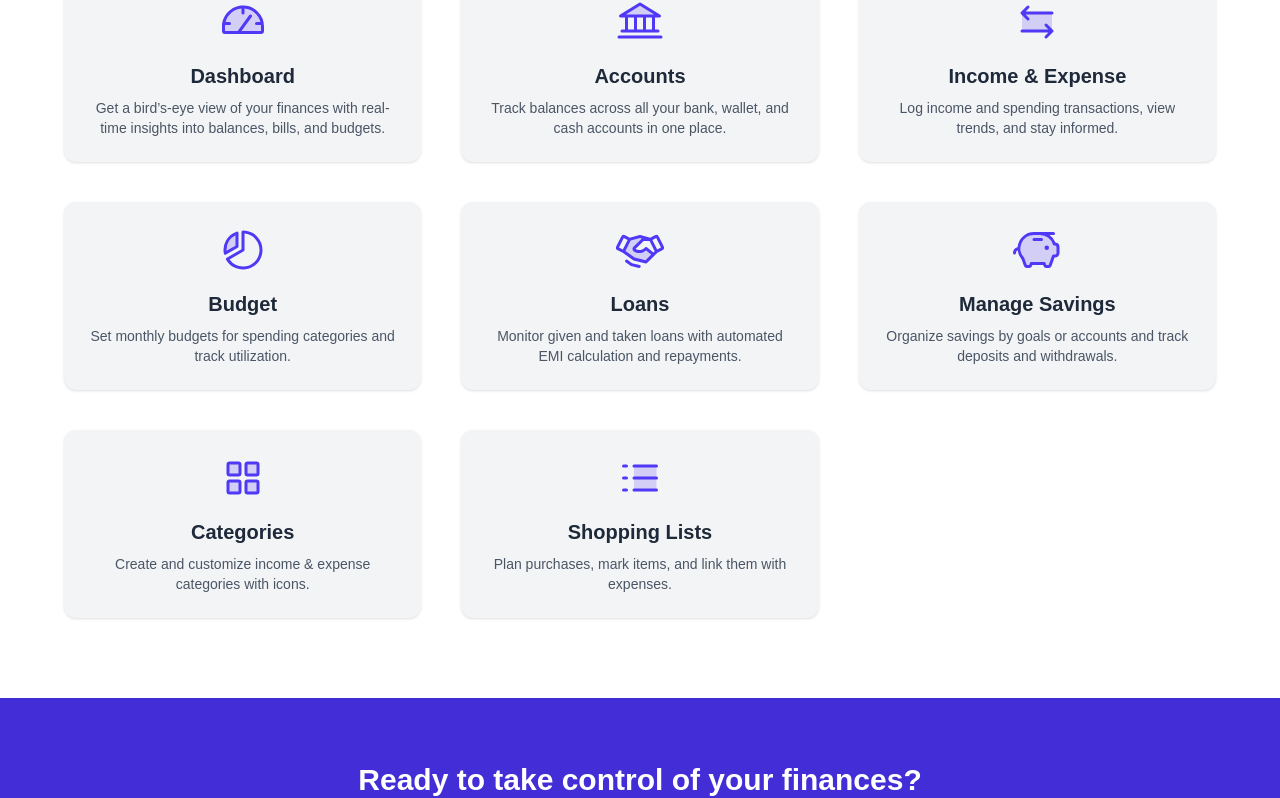
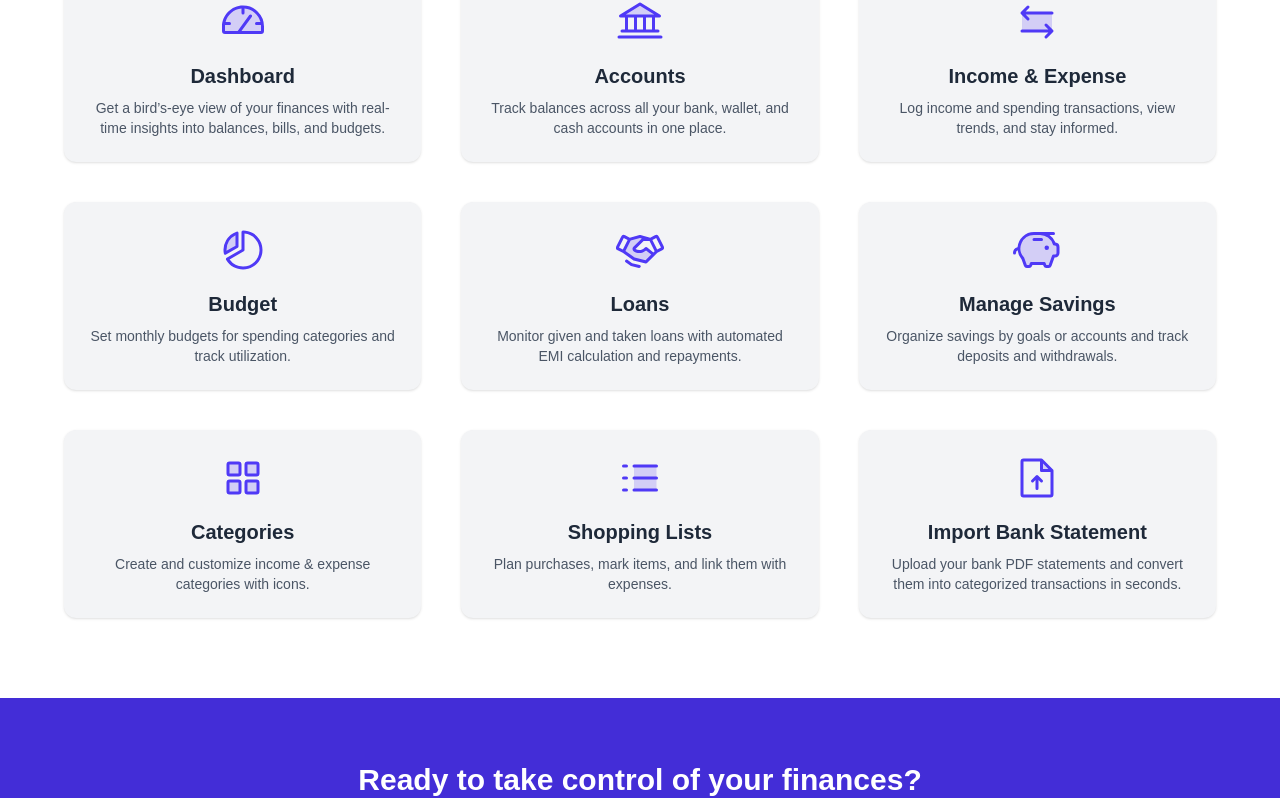
Before and after one commit to sayuj1/pigb, a Next.js app: page / in a window 1280 px wide. Shown: the part 566-1364 px from the top of the page. Built offline with nearby package versions, Linux system fonts and the light colour scheme; no server answers.

Commit message:
feat: add import bank statement tile to landing page

```diff
--- a/components/importStatements/UploadPDF.js
+++ b/components/importStatements/UploadPDF.js
@@ -4,6 +4,7 @@ import { UploadOutlined, DeleteOutlined } from '@ant-design/icons';
 import { FileOutlined } from '@ant-design/icons';
 import { getIconComponent } from '@/utils/getIcons';
 import { formatTransactionDates } from '@/utils/dateFormatter';
+import { NOT_CREDIT_DETECTED_BANKS } from '@/contants/app_constants';
 
 const { Option } = Select;
 const { Text } = Typography;
@@ -182,9 +183,8 @@ const UploadPDF = forwardRef(({ onSuccess, onRemoveTransactions, selectedAccount
                             onClick={() => handleRemoveFile(true)}
                         />
                     </div>
-                    {bank === "AXIS" && (
+                    {NOT_CREDIT_DETECTED_BANKS.includes(bank) && (
                         <Alert
-                            // message="⚠️ Note"
                             description={
                                 <>
                                     For <strong>{bank}</strong> Bank statements, credit amounts may not be automatically detected. Please carefully review and verify the transaction types, especially for  <strong>credit</strong> entries, before saving.
--- /dev/null
+++ b/contants/app_constants.js
@@ -0,0 +1 @@
+export const NOT_CREDIT_DETECTED_BANKS = ["AXIS"]
--- a/pages/index.js
+++ b/pages/index.js
@@ -16,6 +16,7 @@ import {
   PiPiggyBankDuotone,
   PiListDashesDuotone,
   PiSquaresFourDuotone,
+  PiFileArrowUpDuotone
 } from "react-icons/pi";
 import ROUTES from "@/lib/routes";
 
@@ -176,6 +177,14 @@ export default function Home() {
                 <PiListDashesDuotone className="text-indigo-600 w-12 h-12 mb-4" />
               ),
             },
+            {
+              title: "Import Bank Statement",
+              link: "/import-statements",
+              desc: "Upload your bank PDF statements and convert them into categorized transactions in seconds.",
+              icon: (
+                <PiFileArrowUpDuotone className="text-indigo-600 w-12 h-12 mb-4" />
+              ),
+            },
           ].map((feature, index) => (
             <motion.div
               key={index}
```
